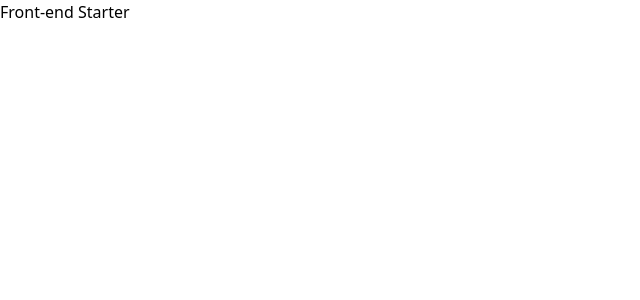
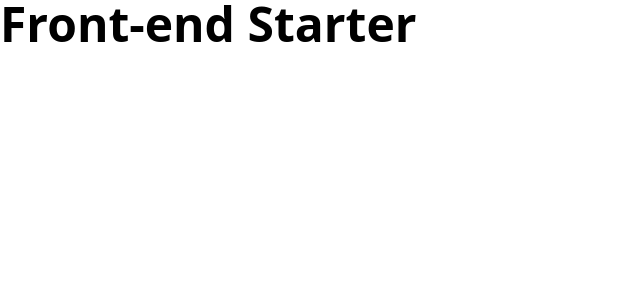
Before and after one commit to shamwela/front-end-starter, a Next.js app: page / in a window 1280 px wide. Shown: the top 300 px of the page, without its empty margins (0-640 px from the left). Built offline with nearby package versions, Linux system fonts and the light colour scheme.

Commit message:
Add global styles

```diff
--- a/styles/globals.css
+++ b/styles/globals.css
@@ -1,3 +1,24 @@
 @tailwind base;
 @tailwind components;
 @tailwind utilities;
+
+@layer base {
+  h1,
+  h2,
+  h3 {
+    @apply font-bold;
+  }
+
+  h1 {
+    @apply text-5xl;
+  }
+
+  h2 {
+    @apply text-3xl;
+  }
+
+  a {
+    @apply underline;
+    text-underline-offset: 0.1875em;
+  }
+}
```
